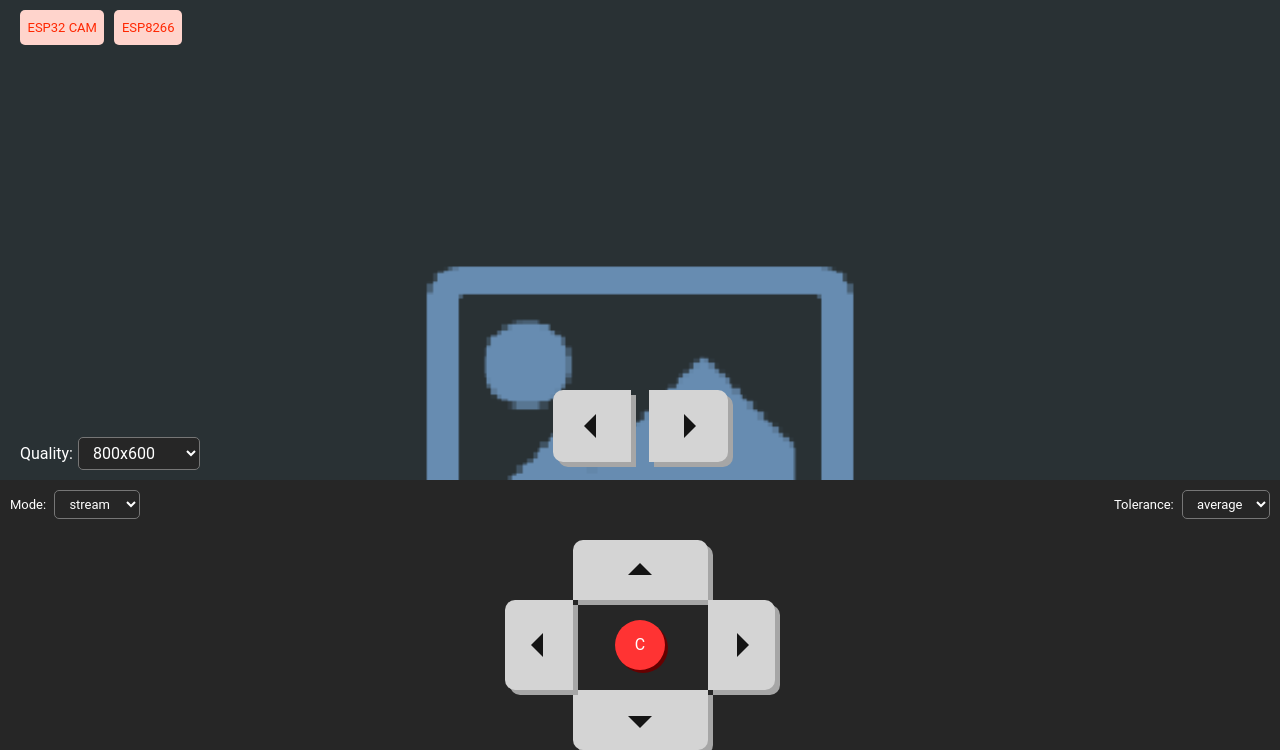
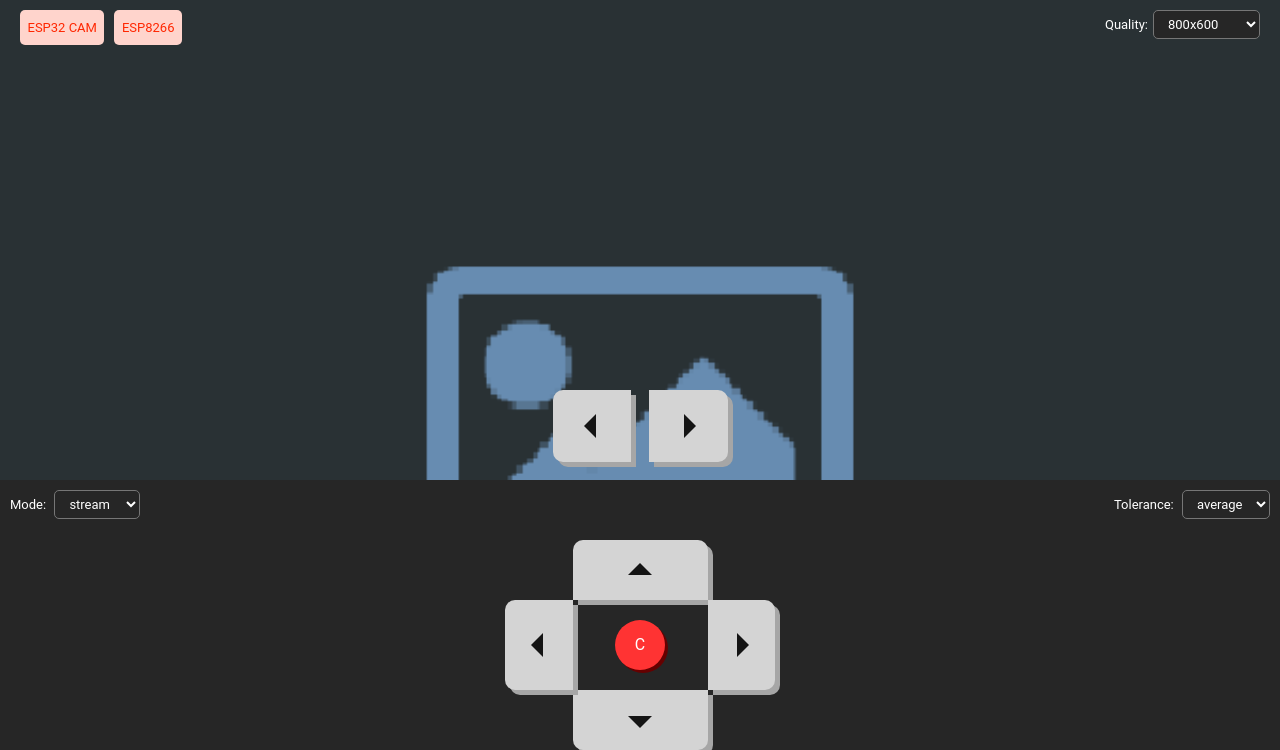
Before and after one commit to ovie009/ROBOCAR, a PHP site: page / in a window 1280 px wide. Shown: the part 60-810 px from the top of the page. Run offline with PHP 8.4, Linux system fonts and the light colour scheme; a user stored in the database is signed in; data comes from the database, SQL or seed files in the repository.

Commit message:
reduce font size of quality selector

```diff
--- a/style.css
+++ b/style.css
@@ -662,10 +662,11 @@ button{
 
 .quality_container{
     position: absolute;
-    bottom: 10px;
-    left: 20px;
+    top: 10px;
+    right: 20px;
     display: flex;
     align-items: center;
+    font-size: small;
 }
 
 .stream_option_container{
```
